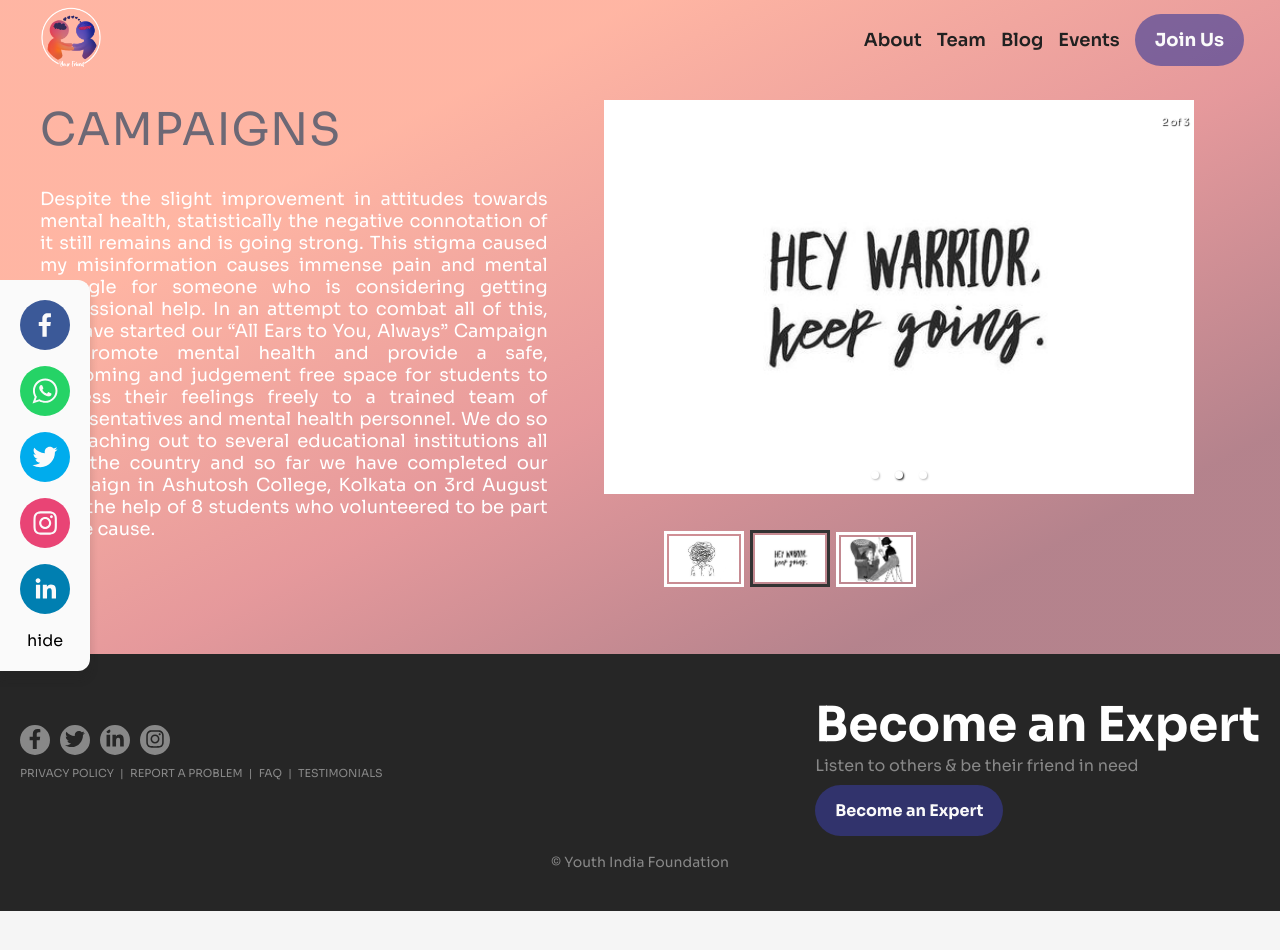
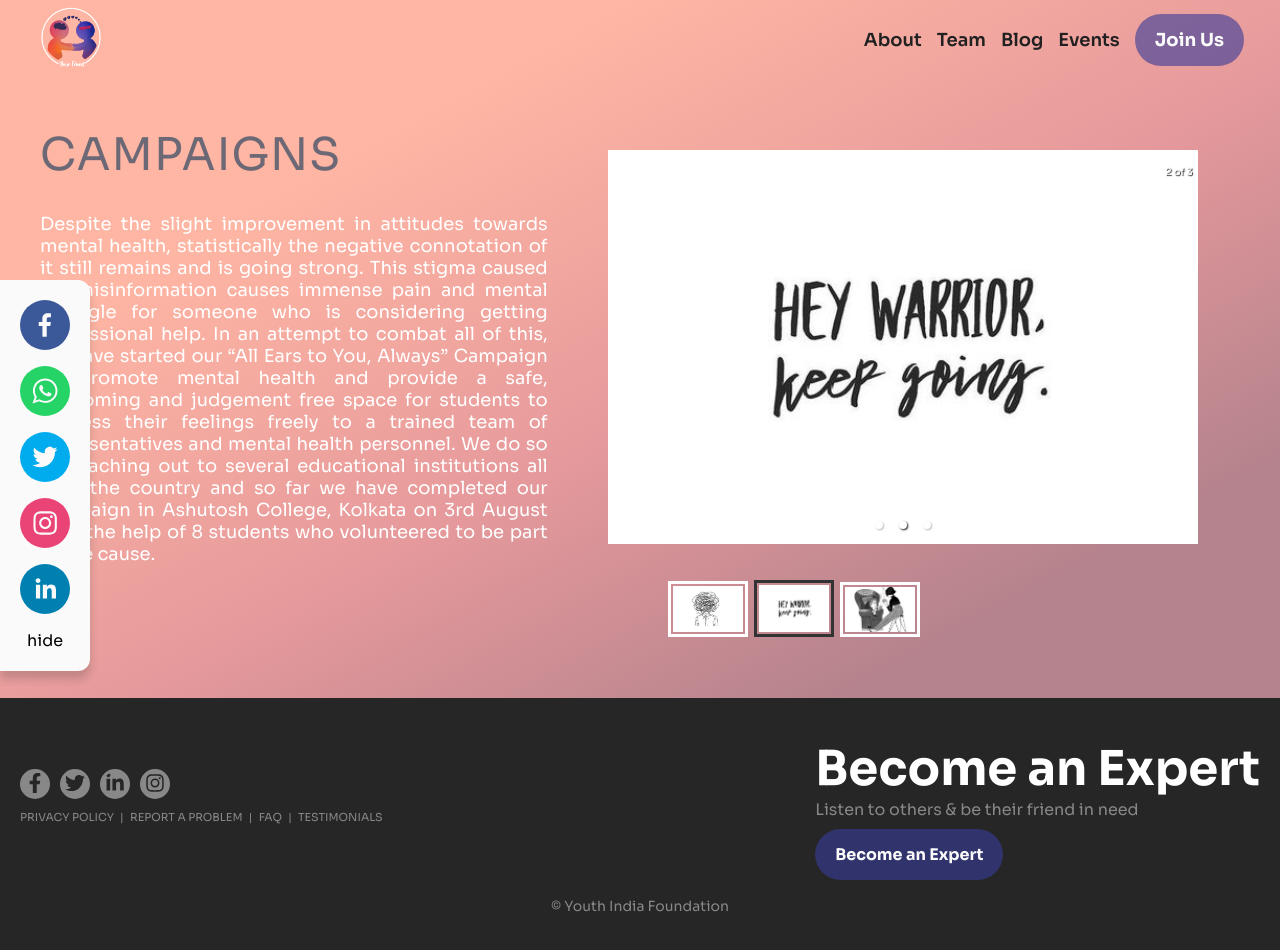
Before and after one commit to tashi2408/yourFriend, a React (Create React App) app: page / in a window 1280 px wide. Both pictures are taken after a click on the button 126 px from the left and 2441 px from the top of the page. Shown: the top 950 px of the page. Before the commit the page ends 911 px from the top, so only its background shows below. Built offline with nearby package versions, Linux system fonts and the light colour scheme.

Commit message:
🎈 padding fix

```diff
--- a/src/pages/Campaign/Campaign.css
+++ b/src/pages/Campaign/Campaign.css
@@ -32,8 +32,7 @@
   display: flex;
   justify-content: center;
   align-items: center;
-  padding-top: 100px;
-  padding-left: 10px;
+  padding: 70px 0px 0px 10px;
 }
 
 @media only screen and (max-width: 1400px) {
@@ -86,8 +85,7 @@
 
 .campaign-carousel {
   max-width: 600px;
-  height: auto;
-  margin: 0 auto;
+  margin: 80px 0px 0px 50px;
 }
 
 .carousel-image {
```
